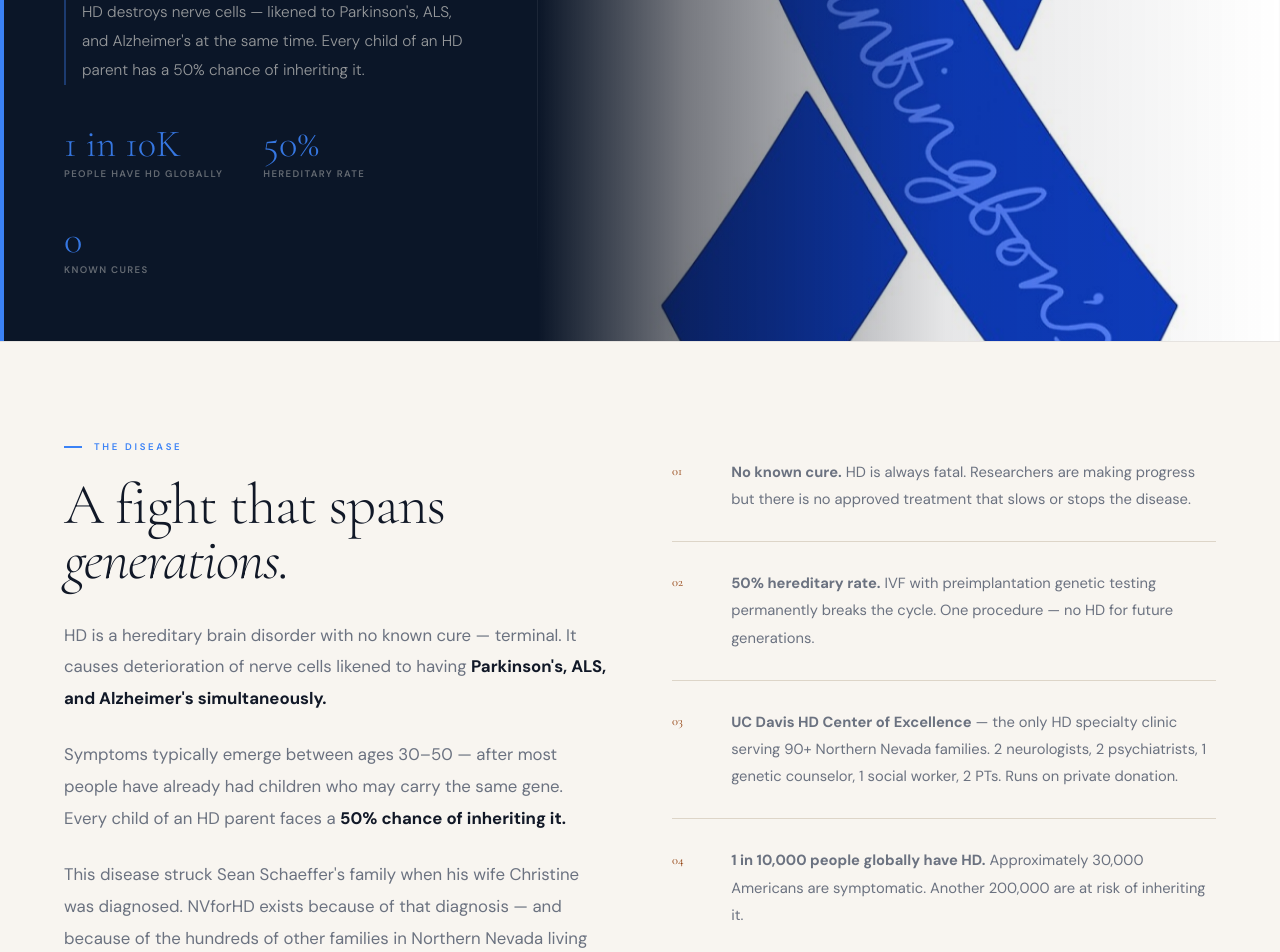
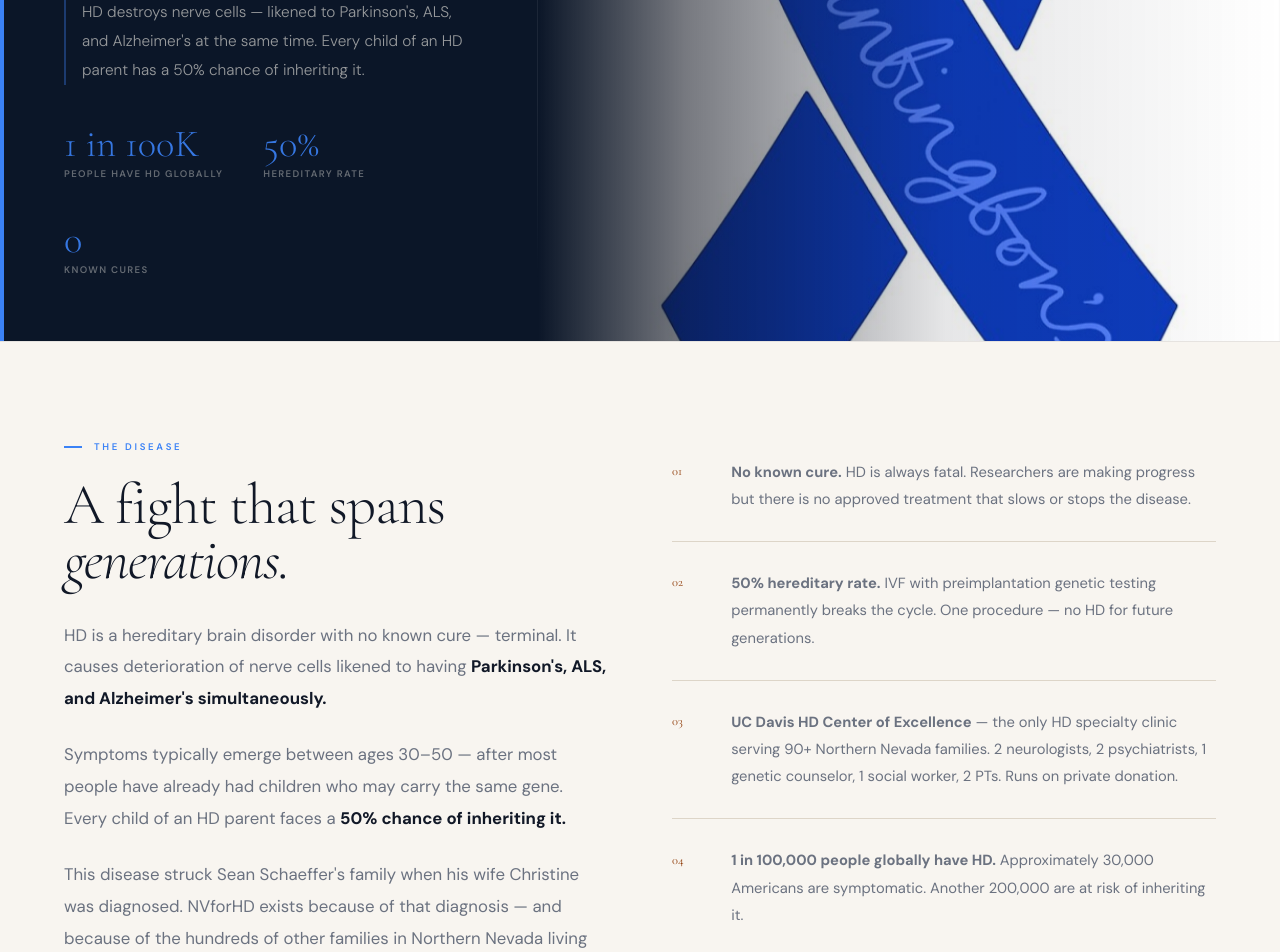
Before and after one commit to digitalalchemistalex/nvforhd, a Next.js app: page /cause in a window 1280 px wide. Shown: the part 380-1332 px from the top of the page. Built offline with nearby package versions, Linux system fonts and the light colour scheme.

Commit message:
fix: 1 in 10K → 1 in 100K (accurate stat)

```diff
--- a/app/blog/[slug]/page.tsx
+++ b/app/blog/[slug]/page.tsx
@@ -39,7 +39,7 @@ export async function generateMetadata({ params }: { params: { slug: string } })
 // Per-category CTAs — each audience gets what they need
 const CATEGORY_CTA: Record<string, { headline: string; sub: string; primary: string; primaryHref: string; secondary: string; secondaryHref: string }> = {
   'Education': {
-    headline: 'HD affects 1 in 10,000 people. Your awareness matters.',
+    headline: 'HD affects 1 in 100,000 people. Your awareness matters.',
     sub: 'Share this page. Join our tournament. Fund the UC Davis clinic that serves 90+ Northern Nevada families.',
     primary: 'Donate to UC Davis HD Care →', primaryHref: DONATE,
     secondary: 'Play Golf May 29', secondaryHref: GOLF,
--- a/app/cause/page.tsx
+++ b/app/cause/page.tsx
@@ -23,7 +23,7 @@ export default function CausePage() {
         sub="HD destroys nerve cells — likened to Parkinson's, ALS, and Alzheimer's at the same time. Every child of an HD parent has a 50% chance of inheriting it."
         photo="/images/hd-ribbon.jpg"
         photoPosition="center"
-        stat1={{ n: '1 in 10K', label: 'people have HD globally' }}
+        stat1={{ n: '1 in 100K', label: 'people have HD globally' }}
         stat2={{ n: '50%', label: 'hereditary rate' }}
         stat3={{ n: '0', label: 'known cures' }}
       />
@@ -55,7 +55,7 @@ export default function CausePage() {
               { n: '01', body: <><strong>No known cure.</strong> HD is always fatal. Researchers are making progress but there is no approved treatment that slows or stops the disease.</> },
               { n: '02', body: <><strong>50% hereditary rate.</strong> IVF with preimplantation genetic testing permanently breaks the cycle. One procedure — no HD for future generations.</> },
               { n: '03', body: <><strong>UC Davis HD Center of Excellence</strong> — the only HD specialty clinic serving 90+ Northern Nevada families. 2 neurologists, 2 psychiatrists, 1 genetic counselor, 1 social worker, 2 PTs. Runs on private donation.</> },
-              { n: '04', body: <><strong>1 in 10,000 people globally have HD.</strong> Approximately 30,000 Americans are symptomatic. Another 200,000 are at risk of inheriting it.</> },
+              { n: '04', body: <><strong>1 in 100,000 people globally have HD.</strong> Approximately 30,000 Americans are symptomatic. Another 200,000 are at risk of inheriting it.</> },
             ].map(({ n, body }, i) => (
               <ScrollReveal key={n} delay={i * 0.1}>
                 <div style={{ display: 'grid', gridTemplateColumns: '2.5rem 1fr', gap: '1.2rem', padding: '1.75rem 0', borderBottom: '1px solid var(--cream-3)' }}>
```
